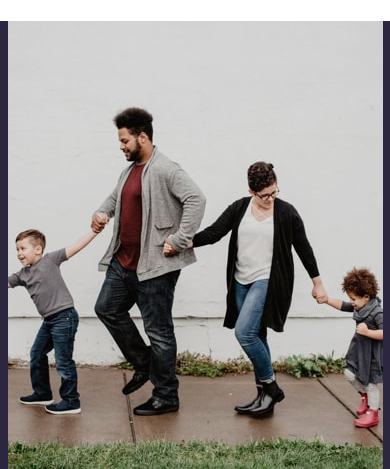
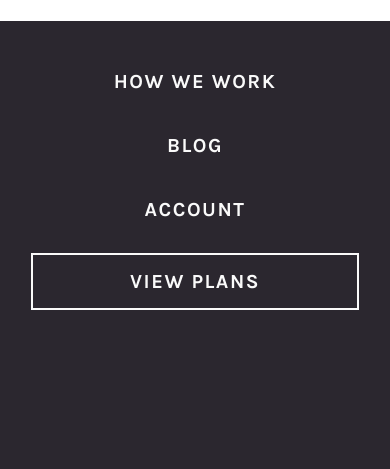
Before and after one commit to khoncharov/fm-insure-landing-page, a website built with Vite: page index.html in a window 390 px wide. Both pictures are taken after a click on the button "Open / Close menu". Shown: the part 59-528 px from the top of the page. Built offline with nearby package versions, Linux system fonts and the light colour scheme; files whose address does not match are found by name.

Commit message:
feat: add mobile menu

```diff
--- a/index.html
+++ b/index.html
@@ -24,7 +24,7 @@
     <header class="header">
       <div class="header__inner">
         <a class="header__logo" href="./">
-          <img width="112" height="18" src="./svg/logo.svg" alt="Company logo" />
+          <img width="112" height="18" src="./svg/logo.svg" alt="Company logo 'INSURE'" />
         </a>
         <nav class="nav">
           <ul class="nav__list">
@@ -42,9 +42,29 @@
             </li>
           </ul>
 
-          <button class="nav__menu-btn" type="button" aria-label="Open menu"></button>
+          <button
+            class="nav__menu-btn"
+            type="button"
+            aria-label="Open / Close menu"
+          ></button>
         </nav>
       </div>
+      <nav class="mobile-nav" aria-expanded="false">
+        <ul class="mobile-nav__list" role="menu">
+          <li class="mobile-nav__item" role="menuitem">
+            <a class="mobile-nav__link" href="#">How we work</a>
+          </li>
+          <li class="mobile-nav__item" role="menuitem">
+            <a class="mobile-nav__link" href="#">Blog</a>
+          </li>
+          <li class="mobile-nav__item" role="menuitem">
+            <a class="mobile-nav__link" href="#">Account</a>
+          </li>
+          <li class="mobile-nav__item" role="menuitem">
+            <a class="mobile-nav__link mobile-nav__btn" href="#">View plans</a>
+          </li>
+        </ul>
+      </nav>
     </header>
 
     <main class="main">
@@ -117,7 +137,12 @@
       <div class="footer__inner">
         <div class="footer__header">
           <a class="header__logo" href="./">
-            <img width="112" height="18" src="./svg/logo.svg" alt="Company logo" />
+            <img
+              width="112"
+              height="18"
+              src="./svg/logo.svg"
+              alt="Company logo 'INSURE'"
+            />
           </a>
           <ul class="footer__social-list">
             <li class="footer__social-item">
--- a/src/main.ts
+++ b/src/main.ts
@@ -1,7 +1,15 @@
 import './style.scss';
 
 const btnMenu = document.querySelector('.nav__menu-btn') as HTMLButtonElement;
+const menu = document.querySelector('.mobile-nav') as HTMLDivElement;
 
 btnMenu.addEventListener('click', () => {
   btnMenu.classList.toggle('nav__menu-btn_active');
+  menu.classList.toggle('mobile-nav_opened');
+
+  if (menu.classList.contains('mobile-nav_opened')) {
+    menu.setAttribute('aria-expanded', 'true');
+  } else {
+    menu.setAttribute('aria-expanded', 'false');
+  }
 });
--- a/src/styles/_header.scss
+++ b/src/styles/_header.scss
@@ -2,8 +2,9 @@
 @use "./mixin" as *;
 
 .header {
-  height: 80px;
+  height: $height-header;
   background-color: $bg-light;
+  position: relative;
 
   &__inner {
     margin-inline: auto;
--- a/src/styles/_index.scss
+++ b/src/styles/_index.scss
@@ -1,4 +1,5 @@
 @forward "./global";
 @forward "./header";
+@forward "./mobile-menu";
 @forward "./main";
 @forward "./footer";
--- a/src/styles/_mixin.scss
+++ b/src/styles/_mixin.scss
@@ -22,8 +22,8 @@
   font-weight: $fw-bold;
   text-transform: uppercase;
   color: $color;
-  letter-spacing: 0.13rem;
-  line-height: 1;
+  letter-spacing: 0.15rem;
+  line-height: 3.2;
 }
 
 @mixin font-p($color) {
--- /dev/null
+++ b/src/styles/_mobile-menu.scss
@@ -0,0 +1,59 @@
+@use "./variables" as *;
+@use "./mixin" as *;
+
+.mobile-nav {
+  z-index: 5;
+  position: absolute;
+  width: 100%;
+  height: 0;
+  opacity: 0;
+  inset: $height-header 0 0 0;
+  background-color: $bg-mobile-nav;
+  background-image: url(./svg/bg-pattern-mobile-nav.svg);
+  background-repeat: no-repeat;
+  background-position: bottom;
+  background-size: 100%;
+  transition: height $t-x1, opacity $t-x1;
+
+  @include screen($min-tablet-width-1) {
+    display: none;
+  }
+
+  &_opened {
+    min-height: 310px;
+    height: calc(100vh - $height-header);
+    opacity: 1;
+  }
+
+  &__list {
+    margin-top: 29px;
+    display: flex;
+    flex-direction: column;
+    justify-content: center;
+    align-items: center;
+  }
+
+  &__item:last-child {
+    margin-top: 8px;
+  }
+
+  &__link {
+    white-space: nowrap;
+    @include font-menu-item($text-light-2);
+  }
+
+  &__btn {
+    margin-top: 10px;
+    padding-inline: 97px;
+    padding-block: 15px;
+    border: 2px solid $text-light-2;
+    color: $text-light-2;
+    transition: background-color $t-x1;
+  }
+
+  &__btn:active,
+  &__btn:hover {
+    background: $bg-light;
+    color: $text-dark;
+  }
+}
--- a/src/styles/_variables.scss
+++ b/src/styles/_variables.scss
@@ -14,6 +14,8 @@ $white: hsl(0, 0%, 100%);
 $bg-light: $white;
 $bg-mid: $very-light-gray;
 $bg-dark: $dark-violet;
+
+$bg-mobile-nav: $very-dark-violet;
 
 $text-light-2: $very-light-gray;
 $text-mid: $dark-grayish-violet;
@@ -32,6 +34,8 @@ $min-tablet-width-0: 540px;
 $min-tablet-width-1: 700px;
 $min-tablet-width-2: 960px;
 
+$height-header: 80px;
+
 /* Transform timing */
 
 $t-x1: 250ms;
```
